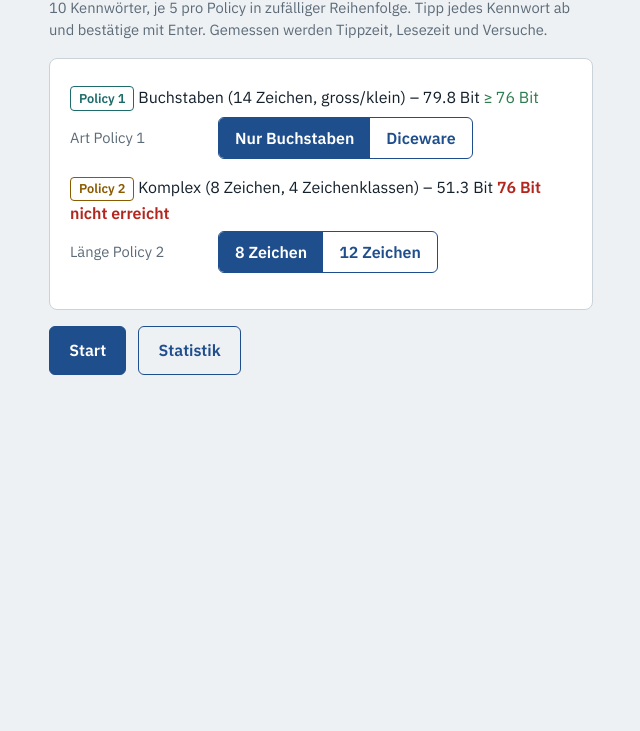
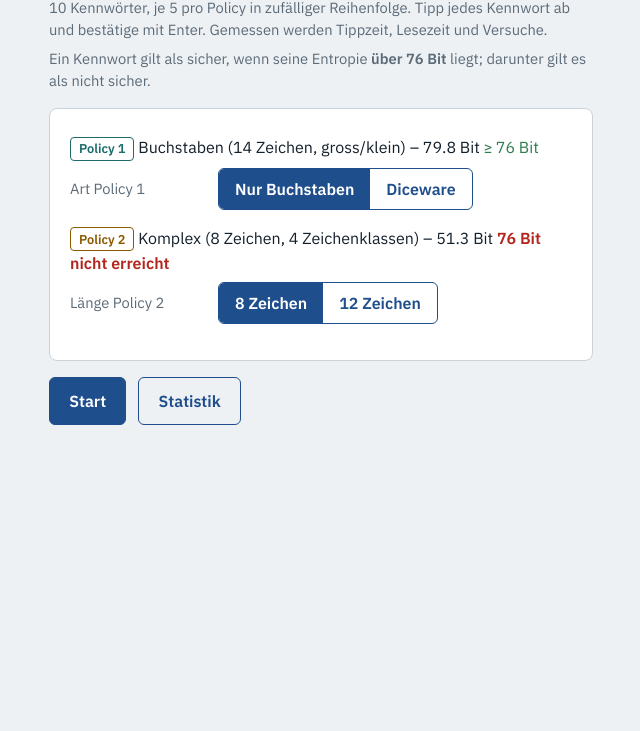
Before and after one commit to SmartNightly/pw-tippexperiment, a plain HTML site: page index.html in a window 1280 px wide. Shown: the part 69-800 px from the top of the page, without its empty margins (319-959 px from the left). Drawn offline with Linux system fonts and the light colour scheme.

Commit message:
Startseite: Hinweis zur 76-Bit-Sicherheitsschwelle ergaenzt
Co-Authored-By: Claude Opus 4.8 <noreply@anthropic.com>

```diff
--- a/index.html
+++ b/index.html
@@ -223,6 +223,7 @@ function viewStart() {
   app.innerHTML = `
     <h1>Passwort-Tippexperiment</h1>
     <p class="muted">10 Kennwörter, je 5 pro Policy in zufälliger Reihenfolge. Tipp jedes Kennwort ab und bestätige mit Enter. Gemessen werden Tippzeit, Lesezeit und Versuche.</p>
+    <p class="muted">Ein Kennwort gilt als sicher, wenn seine Entropie <strong>über ${ENTROPY_TARGET} Bit</strong> liegt; darunter gilt es als nicht sicher.</p>
     <div class="panel">
       <p><span class="tag ${g1}">Policy 1</span> ${GROUPS[g1].name} – ${fmtN(entropyP1())} Bit ${targetFlag(entropyP1())}</p>
       <div class="setting">
```
